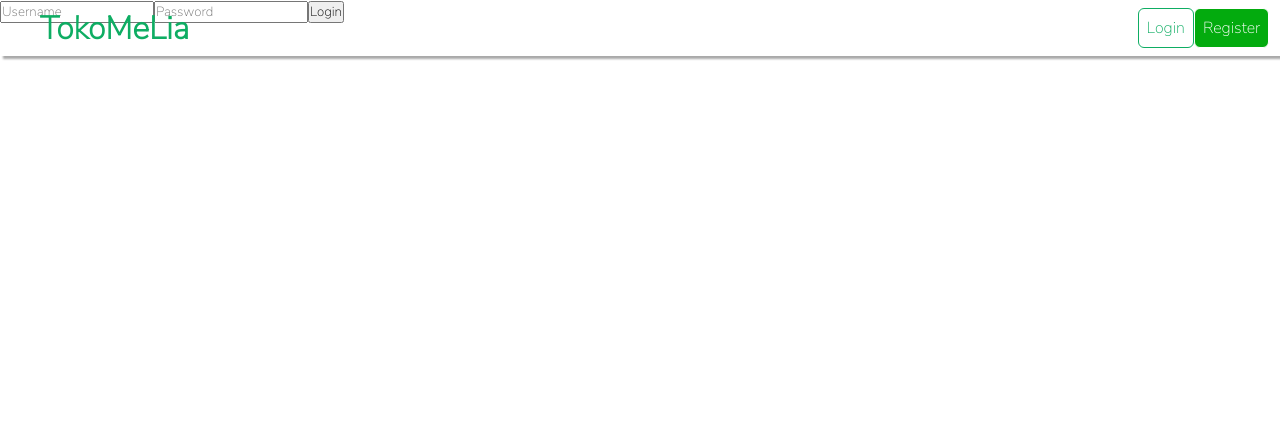
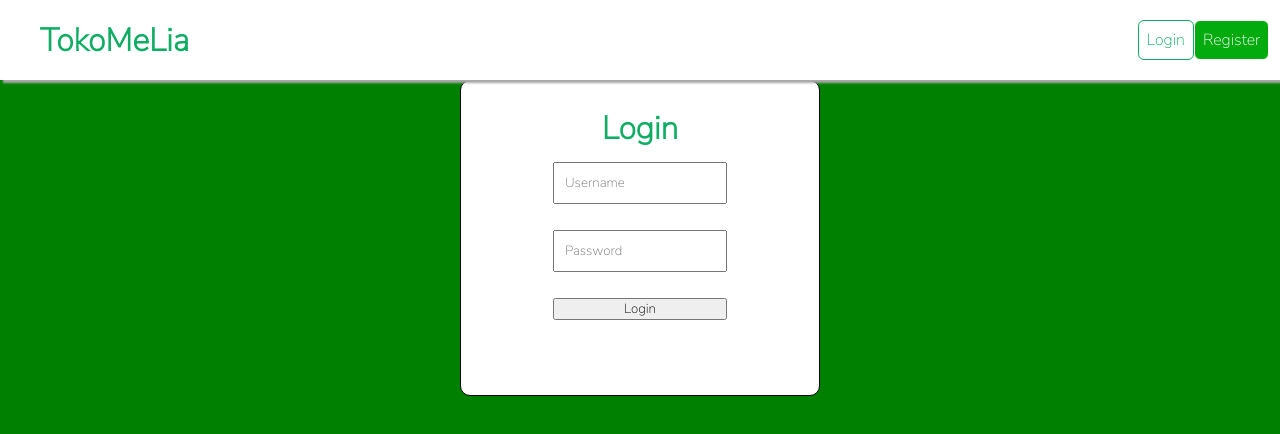
Before and after one commit to liquedgit/tokomelia-frontend, a React (Vite) app: page /login in a window 1280 px wide. Shown: the top 434 px of the page. Built offline with nearby package versions, Linux system fonts and the light colour scheme; no server answers.

Commit message:
fixed styleing at login page

```diff
--- a/src/Components/ComponentCss/Navbarcomponent.css
+++ b/src/Components/ComponentCss/Navbarcomponent.css
@@ -1,11 +1,13 @@
 .navbar{
+    z-index: 1000;
     position: fixed;
     display: flex;
     color: white;
     align-items: center;
-    height: 7vh;
+    height: 10vh;
     width: 100%;
     box-shadow: 3px 3px 2px darkgray;
+    background-color: white;
 }
 
 .left{
--- a/src/index.css
+++ b/src/index.css
@@ -70,6 +70,14 @@
 
 @import url('https://fonts.googleapis.com/css2?family=Nunito+Sans:wght@200&display=swap');
 
+.view-layout{
+  margin-top: 10vh;
+  position: absolute;
+  width: 100%;
+  height: 100%;
+  background-color: green;
+}
+
 *{
   margin: 0;
   padding: 0;
--- a/src/views/LoginViews.tsx
+++ b/src/views/LoginViews.tsx
@@ -21,9 +21,14 @@ export function LoginViews(){
     return (
         <>
             <NavbarComponent/>
-            <form onSubmit={async(e)=>{
+
+            <div className="view-layout">
+                <div className="outline-form">
+                    <form className={"inner-form"} onSubmit={async(e)=>{
                         await handleSubmit(e);
                     }}>
+                        <h1 className={"color-green title"}>Login</h1>
+                        <div className={"form-input"}>
 
                             <input
                                 type="text"
@@ -38,7 +43,11 @@ export function LoginViews(){
                                 placeholder="Password"
                             />
                             <button type="submit">Login</button>
+                        </div>
                     </form>
+
+                </div>
+            </div>
         </>
 
 );
--- a/src/views/css/LoginStyle.css
+++ b/src/views/css/LoginStyle.css
@@ -0,0 +1,35 @@
+.view-layout{
+    display: flex;
+    justify-content: center;
+}
+
+.outline-form{
+    width: 20%;
+    height: 20%;
+    display: flex;
+    background-color: white;
+    border: 1px solid black;
+    border-radius: 10px;
+    padding: 2vw 4vw 10vw 4vw;
+    justify-content: center;
+}
+
+h1{
+    text-align: center;
+}
+
+.title{
+    font-weight: bold;
+    margin-bottom: 1vw;
+}
+
+
+.form-input{
+    display: flex;
+    flex-direction: column;
+}
+
+input{
+    margin-bottom: 2vw;
+    padding: 10px 10px 10px 10px;
+}
```
Also changed, not shown: 1 other file (tests, documents, lock files or other folders). Lines whose indentation alone changed are shown as unchanged.
